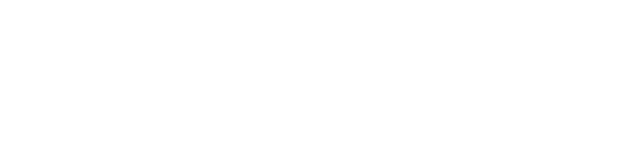
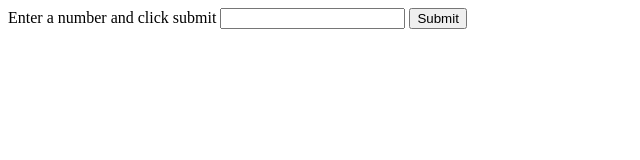
Before and after one commit to jacobl-99/my-first-site, a plain HTML site: page index.html in a window 1280 px wide. Shown: the whole page, without its empty margins (0-640 px from the left). Drawn offline with Linux system fonts and the light colour scheme.

Commit message:
add the button and the box

```diff
--- a/index.html
+++ b/index.html
@@ -7,6 +7,10 @@
     <title>Document</title>
 </head>
 <body>
-
+    <form id="form">
+        <label for="number-input-text">Enter a number and click submit</label>
+        <input id="number-input-text" type="text">
+        <input type="submit" id="submit-control">
+    </form>
 </body>
 </html>
```
